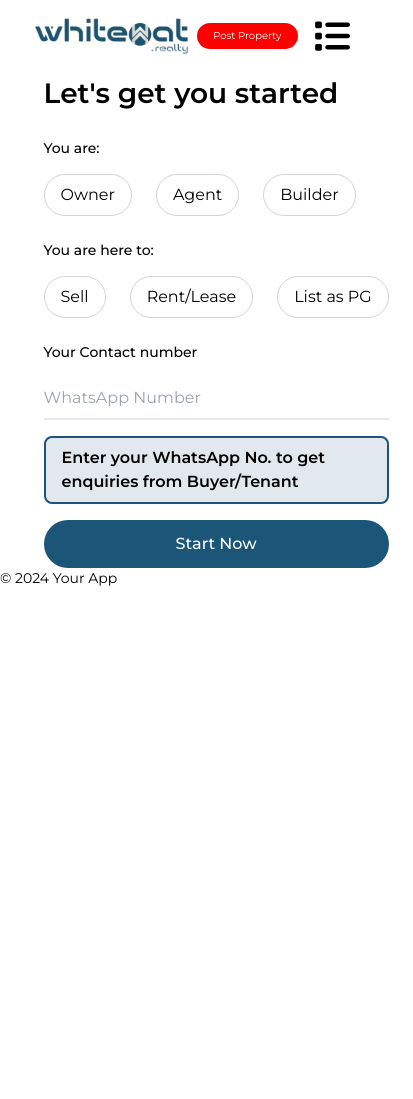
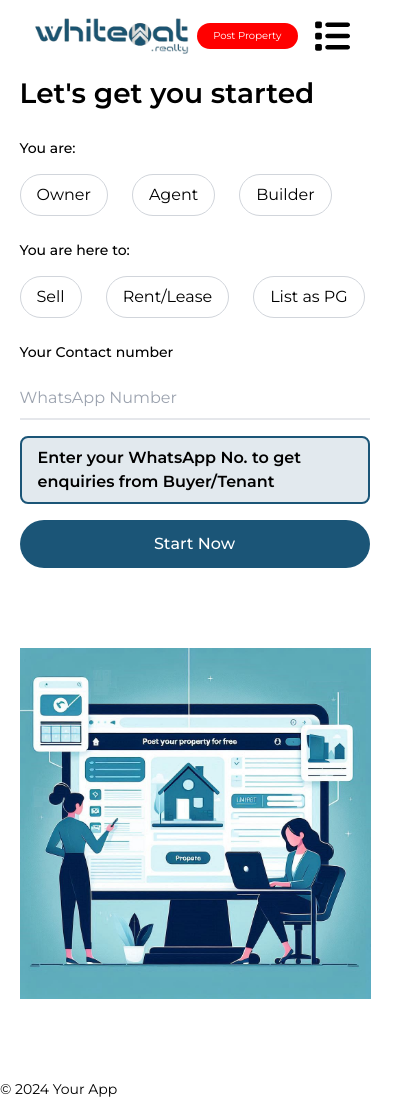
Before and after one commit to Sandeep-Chawla/frontend, a React (Vite) app: page /Listing in a window 390 px wide. Shown: the whole page, 413 px wide, since content can reach past the window. Before the commit the page ends 844 px from the top, so only its background shows below. Built offline with nearby package versions, Linux system fonts and the light colour scheme.

Commit message:
callback form

```diff
--- a/src/components/HeroSection.jsx
+++ b/src/components/HeroSection.jsx
@@ -15,7 +15,7 @@ function heroSection({
   handleChange2,
   customStyles,
   options,
-  cities
+  cities,
 }) {
   const [isFocused, setIsFocused] = useState(false);
 
@@ -61,7 +61,9 @@ function heroSection({
         <Skeleton className="w-[90vw] md:w-[80vw] h-5/6 rounded-[36px] relative flex items-end" />
       ) : (
         <div
-          className={`bg-cover bg-center w-11/12 md:w-10/12 rounded-[36px] relative flex flex-col justify-start md:justify-center pt-[10vh] md:pt-0 h-5/6 ${isFocused ? 'focused' : ''}`}
+          className={`bg-cover bg-center w-11/12 md:w-10/12 rounded-[36px] relative flex flex-col justify-start md:justify-center pt-[10vh] md:pt-0 h-5/6 ${
+            isFocused ? "focused" : ""
+          }`}
           style={{ backgroundImage: `url(${heroImage})` }}
         >
           <div className="w-full h-full absolute top-0 left-0 bg-[#00000050] rounded-[36px]"></div>
@@ -97,11 +99,15 @@ function heroSection({
               <SearchBar onFocus={handleFocus} onBlur={handleBlur} />
               <div
                 className={`col-span-3 h-52 border-t-2 my-2  ${
-                    isFocused ? "block" : "hidden"
-                  }`}
+                  isFocused ? "block" : "hidden"
+                }`}
               ></div>
             </div>
-            <div className="hidden md:flex bg-[#ff0000] justify-center w-fit text-center px-12 py-2 h-14 font-semibold text-white text-sm items-center cursor-pointer rounded-lg">
+            <div
+              className={`hidden md:flex bg-[#ff0000] justify-center w-fit text-center px-12 py-2 lg:h-14 font-semibold text-white text-sm items-center cursor-pointer rounded-lg ${
+                isFocused ? "self-start" : "self-center"
+              }`}
+            >
               Search
             </div>
           </div>
--- a/src/components/Register.jsx
+++ b/src/components/Register.jsx
@@ -15,9 +15,9 @@ function Register() {
   };
   return (
 
-    <div className="flex w-[90vw] md:w-[80vw] mx-auto">
-      <div className="w-1/2"><img src="Designer.png" alt="" /></div>
-      <div className="w-[400px] px-6">
+    <div className="flex flex-col-reverse w-[90vw] md:w-[80vw] mx-auto">
+      <div className="md:w-1/2 py-20"><img src="Designer.png" alt="" /></div>
+      <div className="w-[350px] md:px-6">
         <h3>Let's get you started</h3>
         <div className="mt-6">
           <h6 className="mb-4">You are:</h6>
--- a/src/pages/Home.jsx
+++ b/src/pages/Home.jsx
@@ -186,7 +186,7 @@ function Home() {
     }),
     placeholder: (provided) => ({
       ...provided,
-      color: "#1b5577",
+      // color: "#1b5577",
     }),
   };
 
@@ -197,7 +197,7 @@ function Home() {
   };
 
   return (
-    <div className="bg-[url(background3.jpg)]">
+    <div className="bg-[url(background3.jpg)] pt-6">
       <HeroSection
         heroImage={heroImage}
         heroText={heroText}
```
